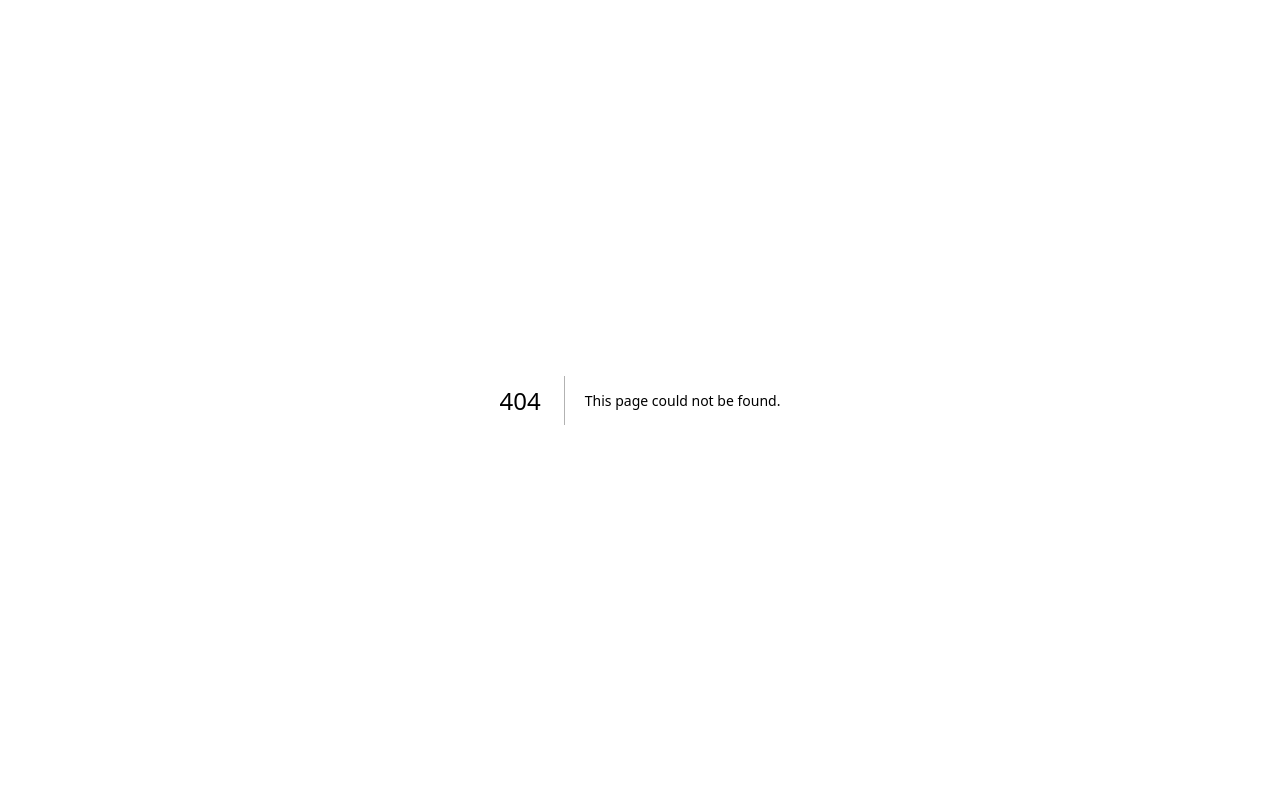
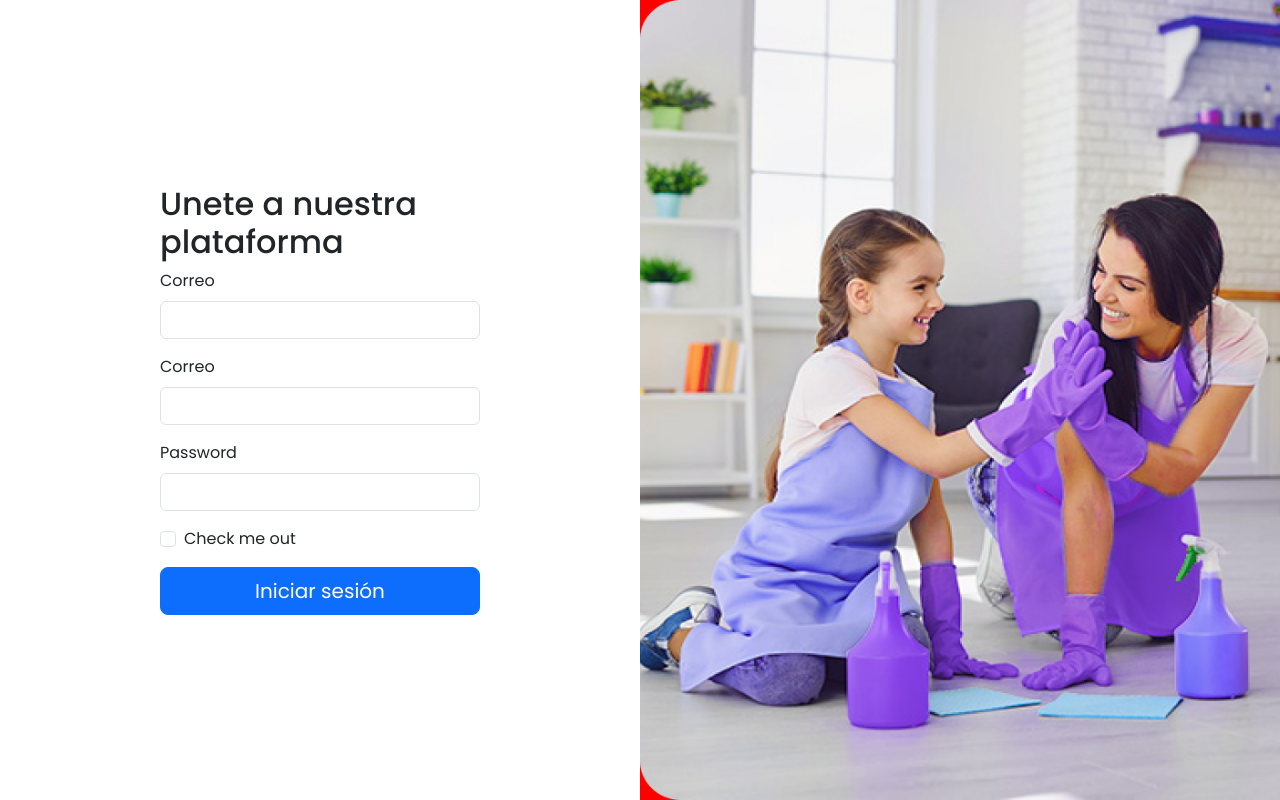
Before and after one commit to Raijam13/Trabajo-Arquitectura-Software, a Next.js app in the folder frontend/: page /registro in a window 1280 px wide. Before the commit this address had no page. Built offline with nearby package versions, Linux system fonts and the light colour scheme.

Commit message:
registro

```diff
--- a/frontend/src/app/login/page.js
+++ b/frontend/src/app/registro/page.js
@@ -7,7 +7,7 @@ import Image from 'next/image';
 import ima from './foto.png'
 
 
-const login = () =>{
+const registro = () =>{
     return (
         <div className={Styles.render}>
             <link rel="preconnect" href="https://fonts.googleapis.com"></link>
@@ -17,10 +17,18 @@ const login = () =>{
             <div className={Styles.containerl}>
 
                 <div className={Styles.formulario}>
-                    <h2>Bienvenido!</h2>
-                    <p>Ingresa tus credenciales para iniciar sesión</p>
+                    <h2>Unete a nuestra plataforma</h2>
 
-                                    <Form>
+
+                    <Form>
+                    <Form.Group className="mb-3" controlId="formBasicEmail">
+                        <Form.Label>Correo</Form.Label>
+                        <Form.Control type="email"  />
+                        <Form.Text className="text-muted">
+
+                        </Form.Text>
+                    </Form.Group>
+
                     <Form.Group className="mb-3" controlId="formBasicEmail">
                         <Form.Label>Correo</Form.Label>
                         <Form.Control type="email"  />
@@ -56,7 +64,7 @@ const login = () =>{
                     <Image
                     src={ima}
                     style={{
-                        maxWidth: '100%',
+                        maxWidth: '200%',
                         height: 'auto',
 
                     }}
@@ -71,4 +79,4 @@ const login = () =>{
 
 }
 
-export default login;
+export default registro;
--- /dev/null
+++ b/frontend/src/app/registro/page.module.css
@@ -0,0 +1,40 @@
+
+.render{
+    display: flex;
+    width: 100%;
+    height: 100vh;
+    margin: 0px;
+    padding: 0px;
+    border: 0px;
+    font-family: sans-serif;
+    flex-direction: row;
+    font-family: "Poppins";
+
+}
+
+.containerl{
+    display: flex;
+    flex-direction: column;
+    width: 50%;
+    height: 100vh;
+    justify-content: center;
+    align-items: center;
+}
+.containerr{
+    display: flex;
+    flex-direction: row;
+    width: 50%;
+    height: 100vh;
+    background-color: red;
+
+}
+
+.formulario{
+    display: flex;
+    flex-direction: column;
+    width: 50%;
+    height: 60%;
+    margin: 10% 20%;
+
+    justify-content: center;
+}
```
Also changed, not shown: frontend/src/app/registro/foto.png (added).
